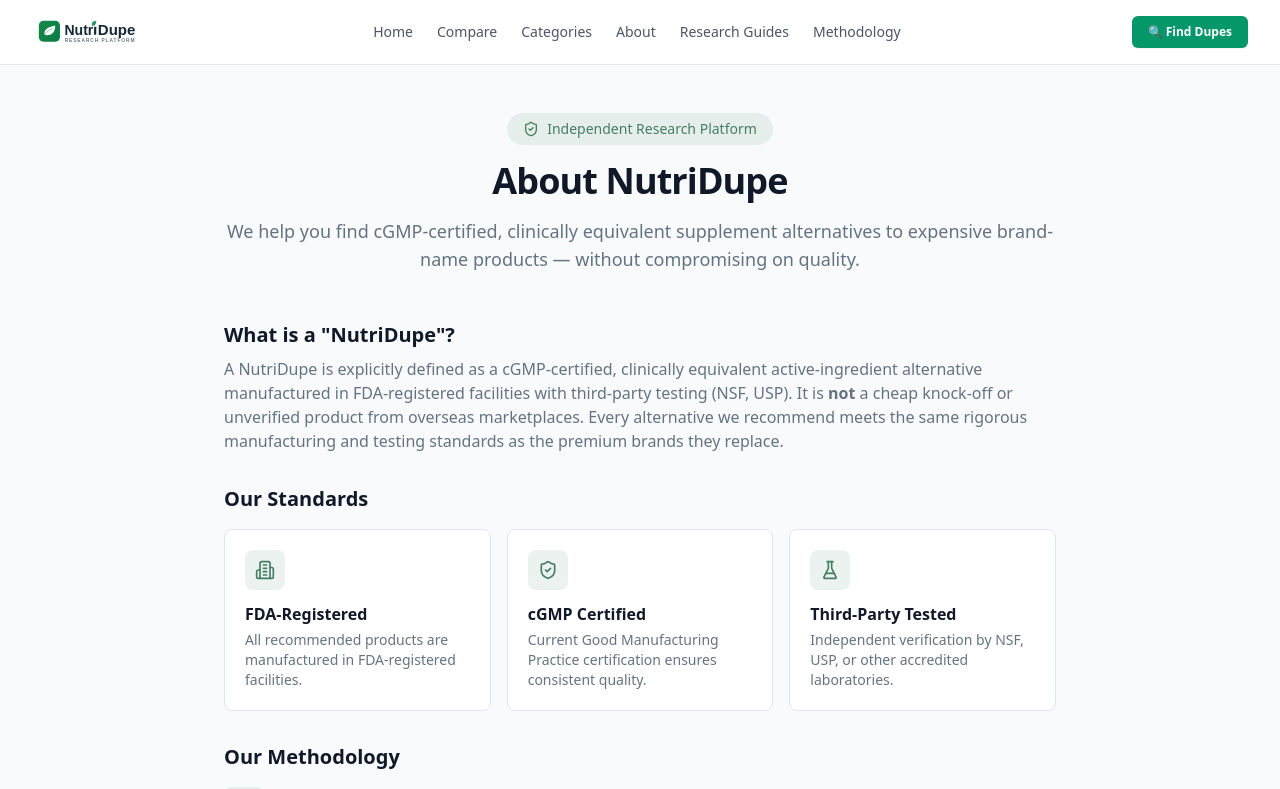
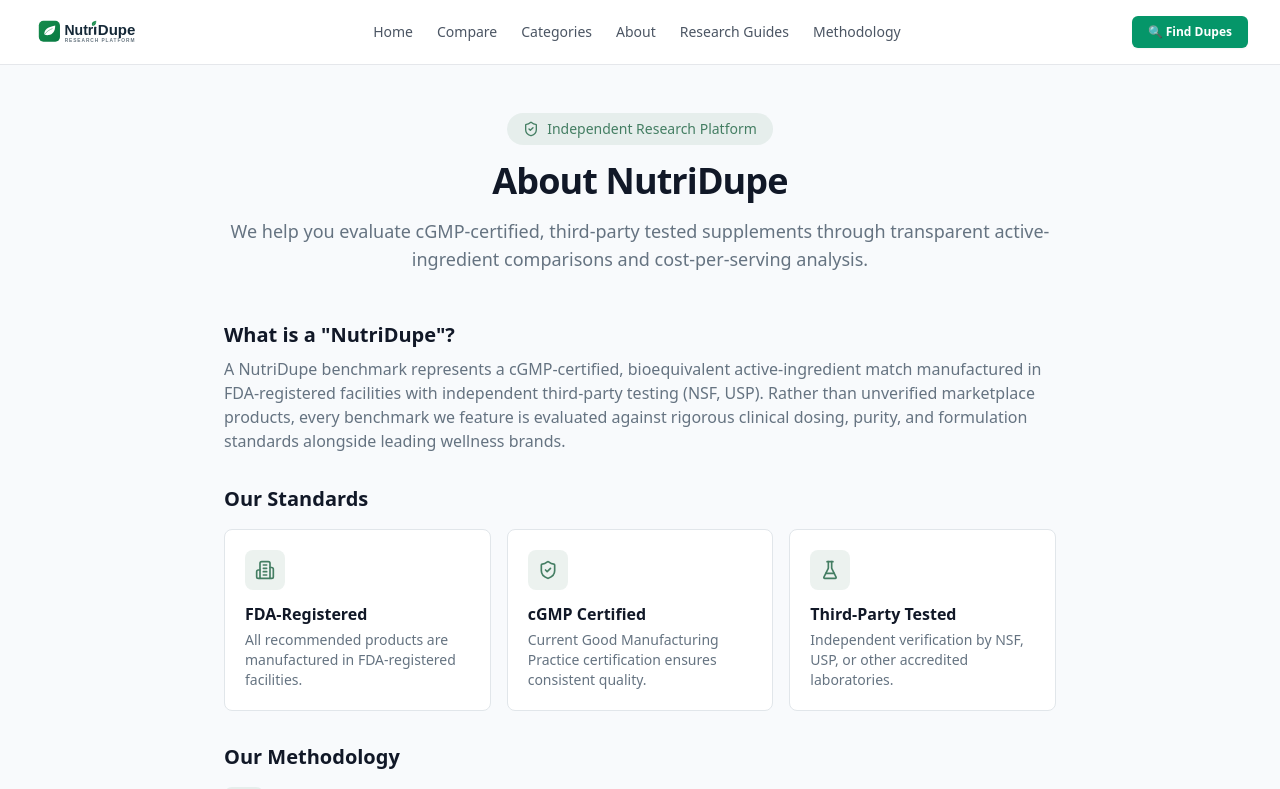
Before and after one commit to Jalil63/nutridupe, a Next.js app: page /about in a window 1280 px wide. Shown: the top 789 px of the page. Built offline with nearby package versions, Linux system fonts and the light colour scheme.

Commit message:
Revise NutriDupe description for clarity and detail
Updated the description of NutriDupe to clarify the evaluation process and standards for supplements.

```diff
--- a/app/about/page.tsx
+++ b/app/about/page.tsx
@@ -10,7 +10,7 @@ export default function AboutPage() {
         </div>
         <h1 className="text-3xl font-bold tracking-tight sm:text-4xl">About NutriDupe</h1>
         <p className="mt-4 text-lg text-muted-foreground">
-          We help you find cGMP-certified, clinically equivalent supplement alternatives to expensive brand-name products — without compromising on quality.
+          We help you evaluate cGMP-certified, third-party tested supplements through transparent active-ingredient comparisons and cost-per-serving analysis.
         </p>
       </div>
 
@@ -18,10 +18,7 @@ export default function AboutPage() {
         <section>
           <h2 className="text-xl font-bold">What is a "NutriDupe"?</h2>
           <p className="mt-2 text-muted-foreground">
-            A NutriDupe is explicitly defined as a cGMP-certified, clinically equivalent active-ingredient alternative
-            manufactured in FDA-registered facilities with third-party testing (NSF, USP). It is <strong>not</strong> a cheap
-            knock-off or unverified product from overseas marketplaces. Every alternative we recommend meets the same
-            rigorous manufacturing and testing standards as the premium brands they replace.
+            A NutriDupe benchmark represents a cGMP-certified, bioequivalent active-ingredient match manufactured in FDA-registered facilities with independent third-party testing (NSF, USP). Rather than unverified marketplace products, every benchmark we feature is evaluated against rigorous clinical dosing, purity, and formulation standards alongside leading wellness brands.
           </p>
         </section>
 
```
